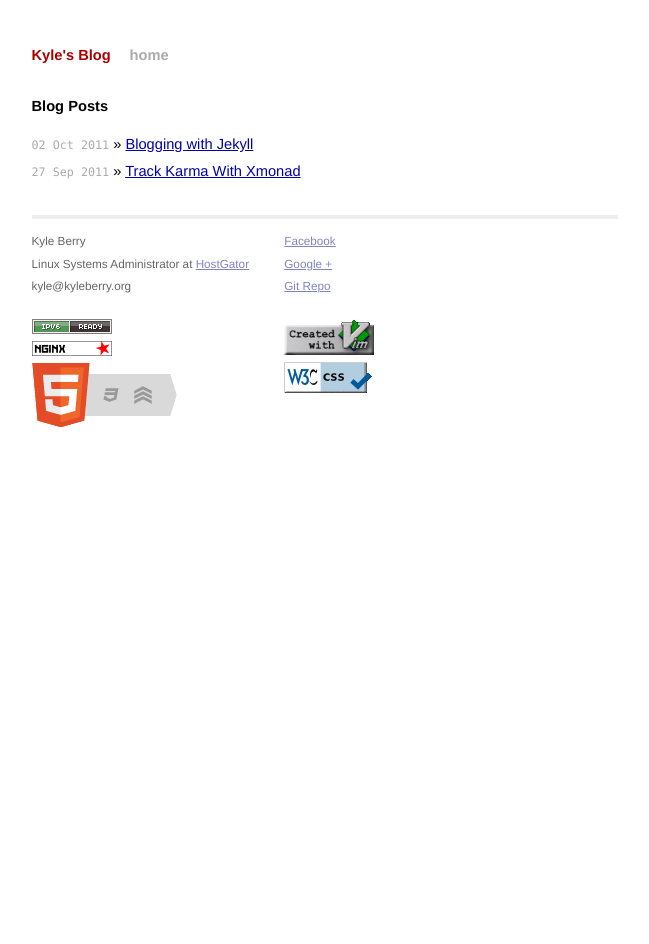
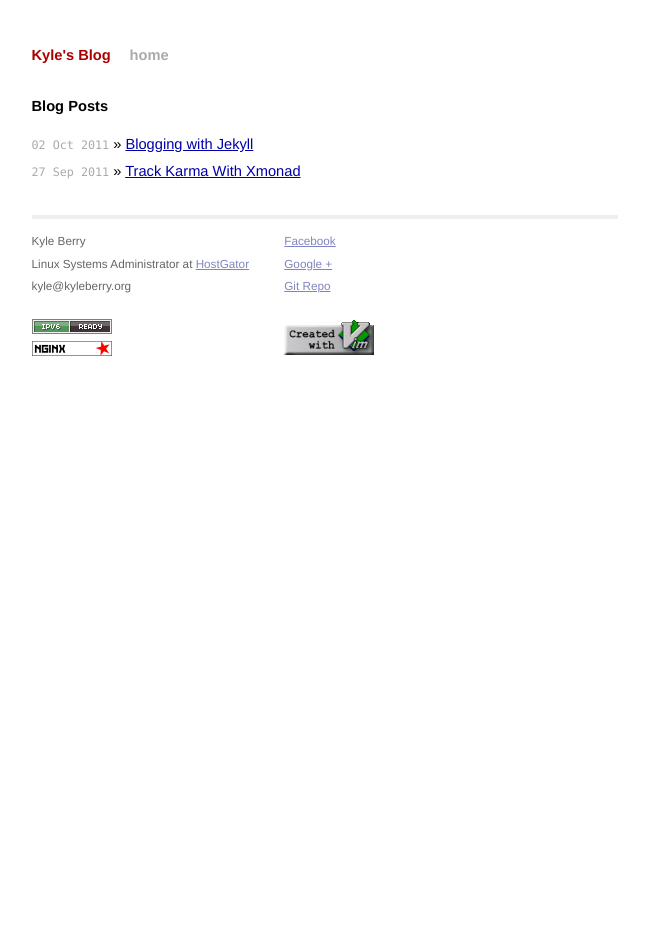
Before and after one commit to k6b/jekyll, a Jekyll site: the page built from index.html, in a window 1280 px wide. Shown: the whole page, without its empty margins (315-964 px from the left). Built offline with Jekyll 4.4.1, drawn with Linux system fonts in a browser that asks for light colours; Markdown is read by kramdown in place of the engine named in the settings.

Commit message:
removed images

```diff
--- a/_layouts/default.html
+++ b/_layouts/default.html
@@ -48,7 +48,6 @@
         <br />
         <a href="http://www.ipv6.org"><img src="/images/ipv6-ready.png" alt="IPv6 ready"></a><br />
         <a href="http://wiki.nginx.org"><img src="/images/nginx-inside.png" alt="nginx inside"></a><br />
-        <a href="http://www.w3.org"><img src="/images/valid_html5.png" alt="valid html5"></a><br />
       </p>
     </div>
     <div class="contact">
@@ -58,7 +57,6 @@
         <a href="http://git.kyleberry.org/">Git Repo</a><br />
         <br />
         <a href="http://www.vim.org/"><img src="/images/vim_created.png" alt="created with vim"></a><br />
-        <a href="http://jigsaw.w3.org/css-validator/check/referer"><img src="/images/valid_css.gif" alt="valid CSS 3.0"></a><br />
       </p>
     </div>
   </div>
```
